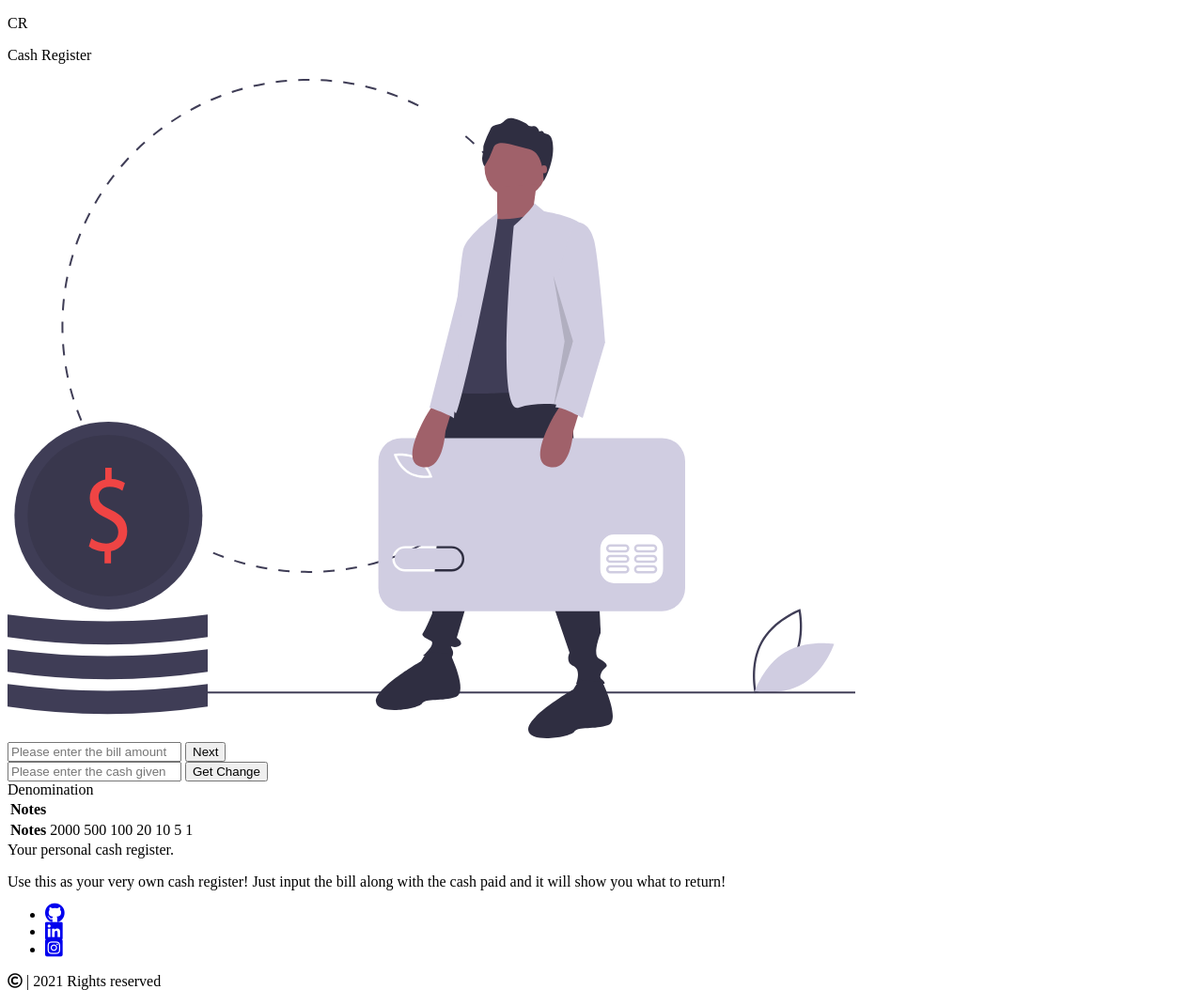
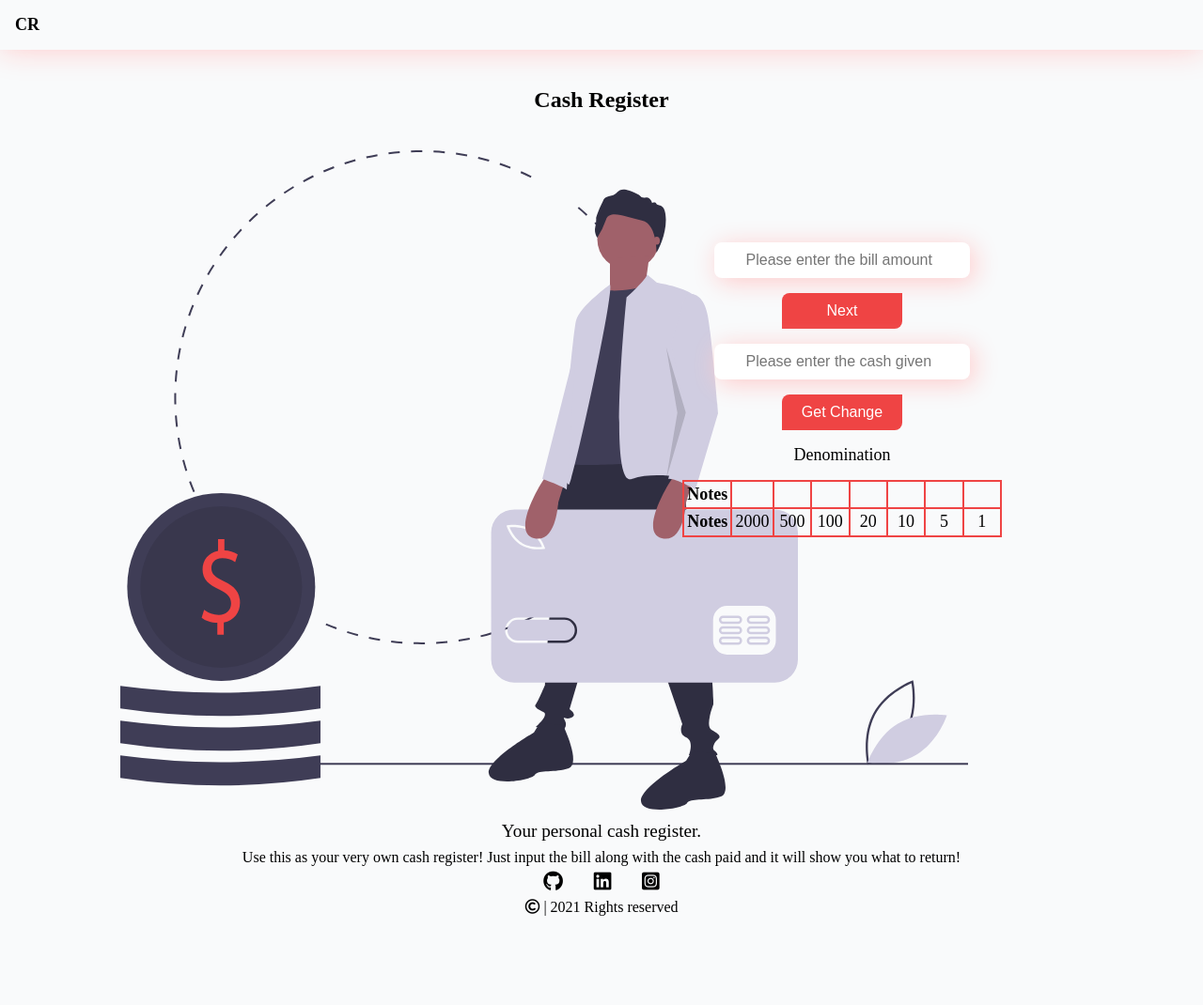
Before and after one commit to tanveertkd/neog-markTen, a plain HTML site: page index.html in a window 1280 px wide. Shown: the whole page at 94% size. After the commit the page ends 983 px from the top, so only its background shows below. Drawn offline with Linux system fonts and the light colour scheme.

Commit message:
style - basic styling done

```diff
--- a/index.html
+++ b/index.html
@@ -11,7 +11,7 @@
 </head>
 <body>
 
-    <nav class="navigaltion">
+    <nav class="navigation">
         <p>CR</p>
     </nav>
 
@@ -20,6 +20,8 @@
     </header>
 
     <div class="primary-container">
+
+        <div class=primary-row>
             <div class="primary-left">
                 <img src="./img/primary-img.svg" alt="image asset">
             </div>
@@ -37,7 +39,7 @@
 
                 <div class="primary-denomination">
                     <div class="denomination">Denomination</div>
-                <div id="primary-output">
+                    <div class="primary-output">
                         <table>
                             <tr>
                                 <th>Notes</td>
@@ -60,6 +62,7 @@
                                 <td>1</td>
                             </tr>
                         </table>
+                    </div>
                 </div>
             </div>
         </div>
--- a/styles.css
+++ b/styles.css
@@ -0,0 +1,153 @@
+* {
+    margin: 0;
+    padding: 0;
+}
+
+:root {
+    --primary-bg-color: #F9FAFB;
+    --primary-shadow-color: #FECACA;
+    --primary-btn-color: #EF4444;
+}
+
+body {
+    background-color: var(--primary-bg-color);
+}
+
+.navigation {
+    /* width: 100%; */
+    padding: 1rem;
+    box-shadow: 0pt 0pt 25pt var(--primary-shadow-color);
+    font-size: large;
+    font-weight: bolder;
+}
+
+.hero {
+    margin: 2.5rem auto;
+    text-align: center;
+    font-size: x-large;
+}
+
+.hero p {
+    font-size: x-large;
+    font-weight: bolder;
+}
+
+.primary-container {
+    width: 80%;
+    margin: auto;
+    text-align: center;
+}
+
+.primary-left, .primary-right {
+    float: left;
+    width: 50%;
+}
+
+.primary-row:after {
+  content: "";
+  display: table;
+  clear: both;
+}
+
+/* .primary-left {
+    background: aqua;
+}
+
+.primary-right {
+    background: blueviolet;
+} */
+
+.primary-right {
+    margin-top: 8%;
+}
+
+.primary-input-bill input {
+    display: block;
+    margin: 1rem auto;
+    padding: 0.5rem 2rem;
+    width: 40%;
+    border-color: transparent;
+    border-radius: 0.5rem;
+    box-shadow: 3pt 3pt 20pt var(--primary-shadow-color);
+    font-size: 1em;
+}
+
+.primary-btn-next {
+    display: block;
+    margin: 1rem auto;
+    color: white;
+    background: var(--primary-btn-color);
+    border-color: transparent;
+    border-radius: 0.5rem 0 0.5rem 0;
+    width: 25%;
+    padding: 0.5rem;
+    font-size: 1em;
+}
+
+.primary-input-cash input {
+    display: block;
+    margin: 1rem auto;
+    padding: 0.5rem 2rem;
+    width: 40%;
+    border-color: transparent;
+    border-radius: 0.5rem;
+    box-shadow: 3pt 3pt 20pt var(--primary-shadow-color);
+    font-size: 1em;
+}
+
+.primary-denomination {
+    display: block;
+    margin: 1rem auto;
+    font-size: large;
+}
+
+.primary-output table, th, td{
+    padding: 0.2rem;
+    /* color: var(--dark-green);
+    background-color:var(--faint-green); */
+    border: 2px solid var(--primary-btn-color);
+    border-collapse: collapse;
+    margin: 1rem auto;
+}
+
+.primary-output td {
+    width: 2rem;
+}
+
+.footer {
+    display: block;
+    margin: auto;
+    width: 100%;
+    text-align: center;
+    padding-bottom: 0.5rem;
+}
+
+#footer-header {
+    font-size: larger;
+    display: block;
+    margin: 0.5rem auto;
+}
+
+#footer-socials {
+    margin: 0.5rem auto;
+    padding: auto 0.5rem;
+}
+
+ul {
+    list-style: none;
+}
+
+#footer-socials .footer-socials-list li{
+    display: inline;
+    list-style-type: none;
+    margin: auto 0.9rem;
+}
+
+#footer-socials .footer-socials-list li .social-icn{
+    color: black;
+}
+
+#footer-cc-text {
+    display: block;
+    margin: auto;
+}
```
Lines whose indentation alone changed are shown as unchanged.
